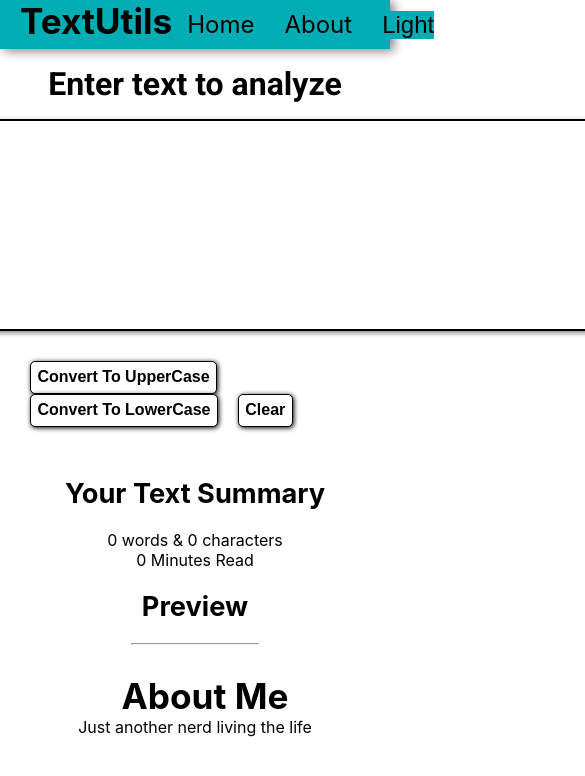
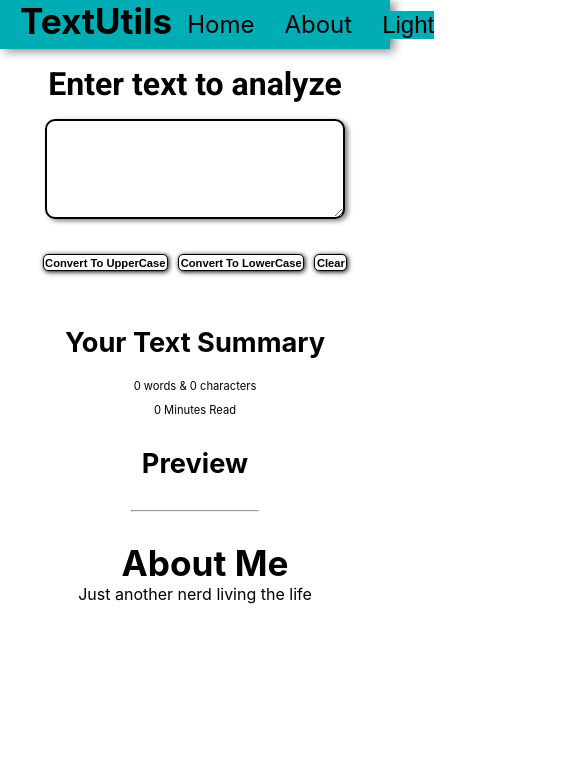
Before and after one commit to 03YugAgarwal/myapp, a React (Create React App) app: page / in a window 390 px wide. Shown: the top 776 px of the page, 585 px wide, since content can reach past the window. Built offline with nearby package versions, Linux system fonts and the light colour scheme.

Commit message:
Fixed textForm responsiveness

```diff
--- a/src/components/TextForm.css
+++ b/src/components/TextForm.css
@@ -95,6 +95,12 @@
     padding: 1rem;
     font-size: 1.2rem;
     box-shadow: 3px 2px 5px gray;
+
+}
+
+textarea {
+    width: 700px;
+    height: 200px;
 }
 
 .container-Dark .btn{
@@ -141,3 +147,56 @@
     padding-left: 100px;
     padding-right: 100px;
 }
+
+@media only screen and (min-width: 950px) {
+
+
+}
+
+@media only screen and (max-width: 950px) {
+
+    textarea {
+        width: 500px;
+        height: 150px;
+    }
+}
+
+@media only screen and (max-width: 650px){
+    textarea {
+        width: 300px;
+        height: 100px;
+    }
+
+    .container-Dark .btn-primary{
+        padding: 0.1rem;
+        font-size: 0.7rem;
+        margin: 5px;
+    }
+    .container-Dark .btn-secondary{
+
+        padding: 0.1rem;
+        font-size: 0.7rem;
+        margin: 5px;
+    }
+
+    .container-Light .btn-primary{
+        padding: 0.1rem;
+        font-size: 0.7rem;
+        margin: 5px;
+
+    }
+    .container-Light .btn-secondary{
+        padding: 0.1rem;
+        font-size: 0.7rem;
+        margin: 5px;
+    }
+
+    .textSummary div p{
+        margin: none;
+        padding: none;
+        margin-bottom: 10px;
+        font-size: 0.7rem;
+
+    }
+
+}
--- a/src/components/TextForm.js
+++ b/src/components/TextForm.js
@@ -27,7 +27,7 @@ export default function TextForm(props) {
         <div className={`container-${props.mode}`}>
             <div className="text">
                 <label htmlFor="myBox" className="text-label">{props.heading}</label>
-                <textarea name="" id="myBox" value={text} onChange={handleOnChange} cols="70" rows="8"></textarea>
+                <textarea name="" id="myBox" value={text} onChange={handleOnChange}></textarea>
             </div>
             <div className="btn">
                 <button className="btn-primary" onClick={handleUpClick} >Convert To UpperCase</button>
```
